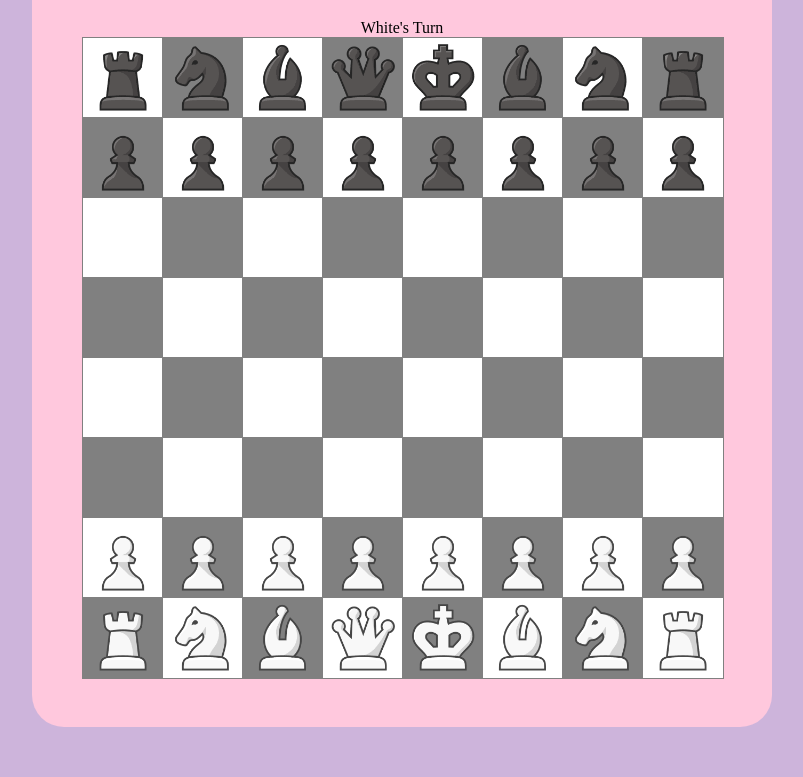
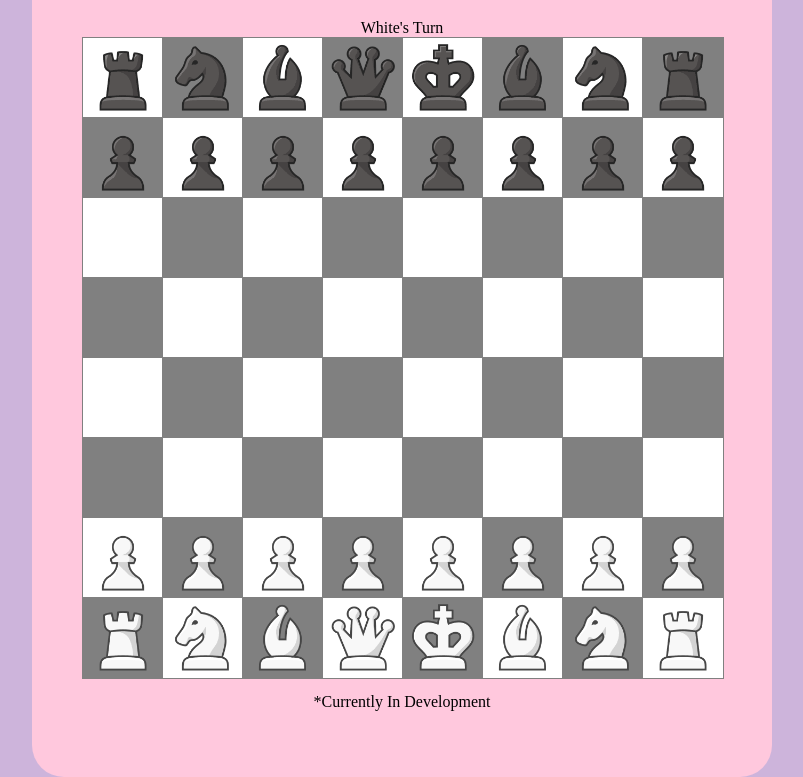
Before and after one commit to Mo-Sahill/Mo-Sahill.github.io, a plain HTML site: page chess/index.html in a window 1280 px wide. Shown: the part 71-848 px from the top of the page, without its empty margins (238-1041 px from the left). Before the commit the page ends 800 px from the top, so only its background shows below. Drawn offline with Linux system fonts and the light colour scheme.

Commit message:
chess updated

```diff
--- a/chess/index.html
+++ b/chess/index.html
@@ -143,6 +143,7 @@
                 <img src="images/white/rook.png" class="white white_rook">
             </div>
         </div>
+        <p>*Currently In Development</p>
     </div>
 
     <script src="app.js"></script>
```
